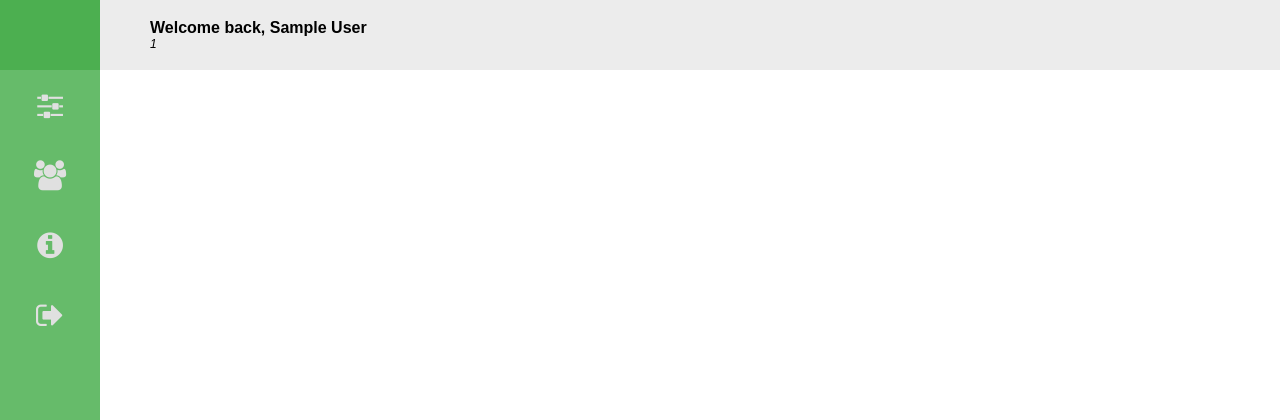
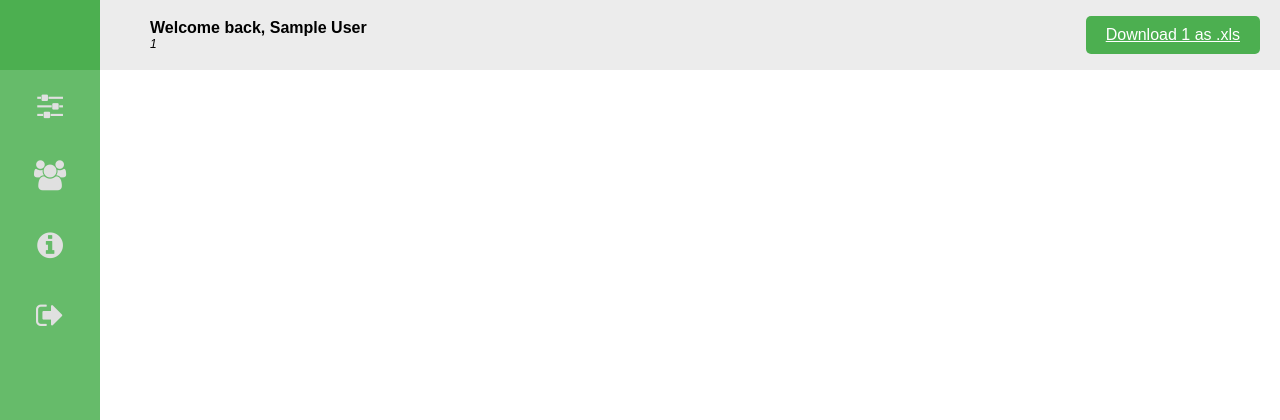
Before and after one commit to joZephhh/Art-Gallery-Inventory, a PHP site: template views/partials/header.php in a window 1280 px wide. Shown: the top 420 px of the page. Run offline with PHP 8.4, Linux system fonts and the light colour scheme; the visitor is signed in with stand-in values (Sample User, id 1); the template is opened without the code that fills it: most values are stand-ins (such as "Sample title", 1, 10 or a date in 2020); some libraries are stand-ins or nearby versions.

Commit message:
:sparkles: export data to .xls
Signed-off-by: jozephhh <joseph.q@me.com>

```diff
--- a/assets/css/style.css
+++ b/assets/css/style.css
@@ -2355,7 +2355,8 @@ header {
     text-align: left;
     display: flex;
     flex-direction: column;
-    justify-content: center; }
+    justify-content: center;
+    position: relative; }
     header .header_title p {
       padding: 0;
       margin: 0;
@@ -2365,6 +2366,16 @@ header {
       header .header_title p:last-of-type {
         font-style: italic;
         font-size: 12px; }
+    header .header_title .download_xls {
+      position: absolute;
+      top: 50%;
+      right: 20px;
+      transform: translateY(-50%);
+      padding: 10px 20px;
+      background: #4CAF50;
+      color: white;
+      text-align: center;
+      border-radius: 5px; }
 
 .inventory_menu {
   position: absolute;
--- a/views/partials/header.php
+++ b/views/partials/header.php
@@ -5,7 +5,7 @@
     <meta charset="UTF-8">
     <meta name="viewport" content="width=device-width,initial-scale=1,user-scalable=no">
     <title>Admin management</title>
-    <link rel="stylesheet" href="assets/css/style.css">
+    <link rel="stylesheet" href="<?=URL?>/assets/css/style.css">
 </head>
 <body>
     <div class="container panel <?=$page?>">
@@ -15,11 +15,13 @@
             <div class="header_title">
                 <p>Welcome back, <?= $_SESSION["username"]?></p>
                 <p><?=$page?></p>
+                <a href="<?=URL?>/components/export_<?=$page?>.php" class="download_xls">Download <?=$page?> as .xls</a>
+
             </div>
         </header>
         <ul class="inventory_menu">
-            <li><a href="/store"><i class="fa fa-sliders" aria-hidden="true"></i></a></li>
-            <li><a href="/users"><i class="fa fa-users" aria-hidden="true"></i></a></li>
-            <li><a href="/logs"><i class="fa fa-info-circle" aria-hidden="true"></i></a></li>
-            <li><a href="components/disconnect.php"><i class="fa fa-sign-out" aria-hidden="true"></i></a></li>
+            <li><a href="<?=URL?>/store"><i class="fa fa-sliders" aria-hidden="true"></i></a></li>
+            <li><a href="<?=URL?>/users"><i class="fa fa-users" aria-hidden="true"></i></a></li>
+            <li><a href="<?=URL?>/logs"><i class="fa fa-info-circle" aria-hidden="true"></i></a></li>
+            <li><a href="<?=URL?>/components/disconnect.php"><i class="fa fa-sign-out" aria-hidden="true"></i></a></li>
         </ul>
```
Also changed, not shown: assets/scss/components/_general.scss (+12 -0 lines), components/export_logs.php (added, +11 -0 lines), components/export_store.php (added, +11 -0 lines), components/export_users.php (added, +11 -0 lines), 1 other file.
